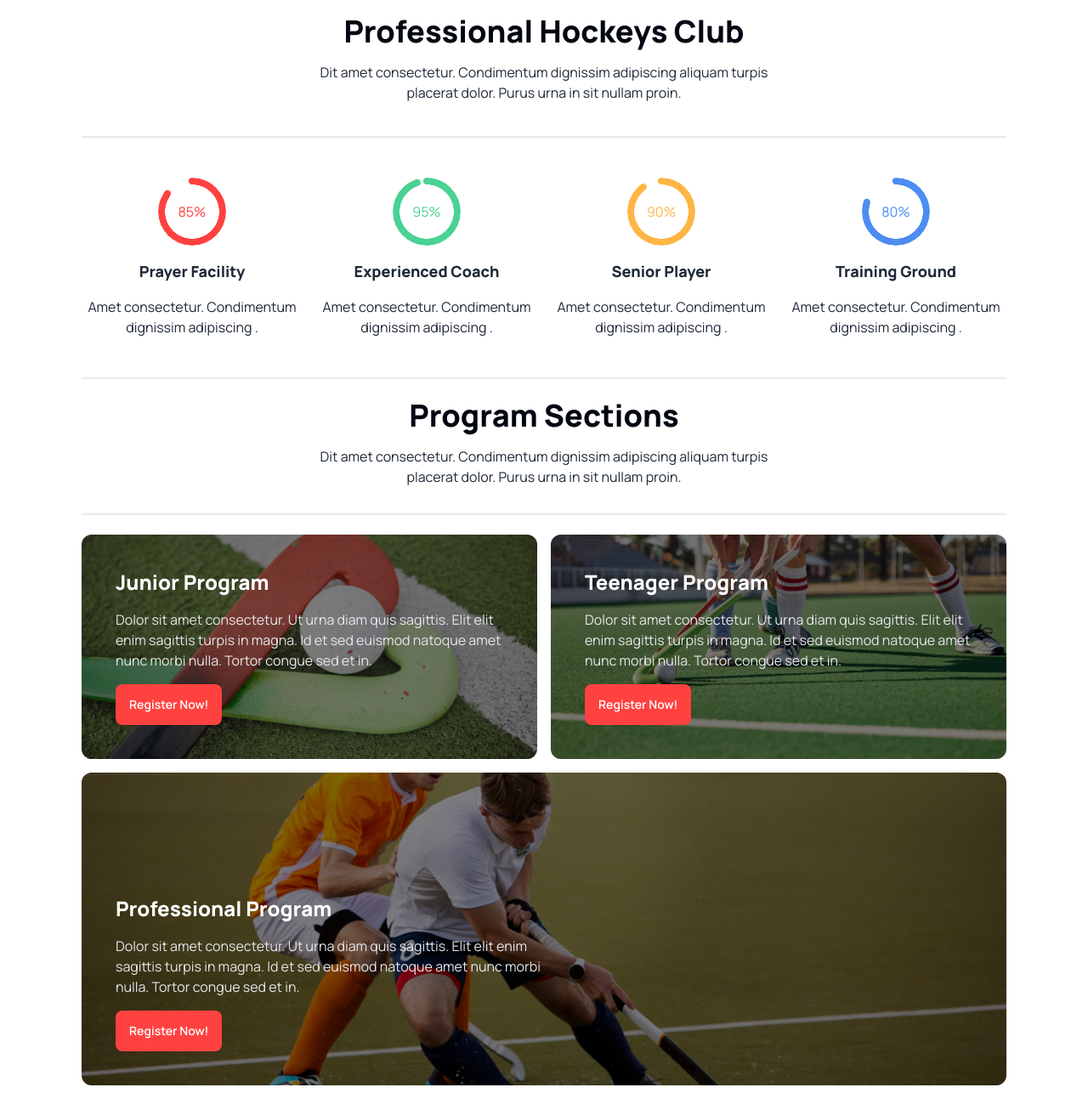
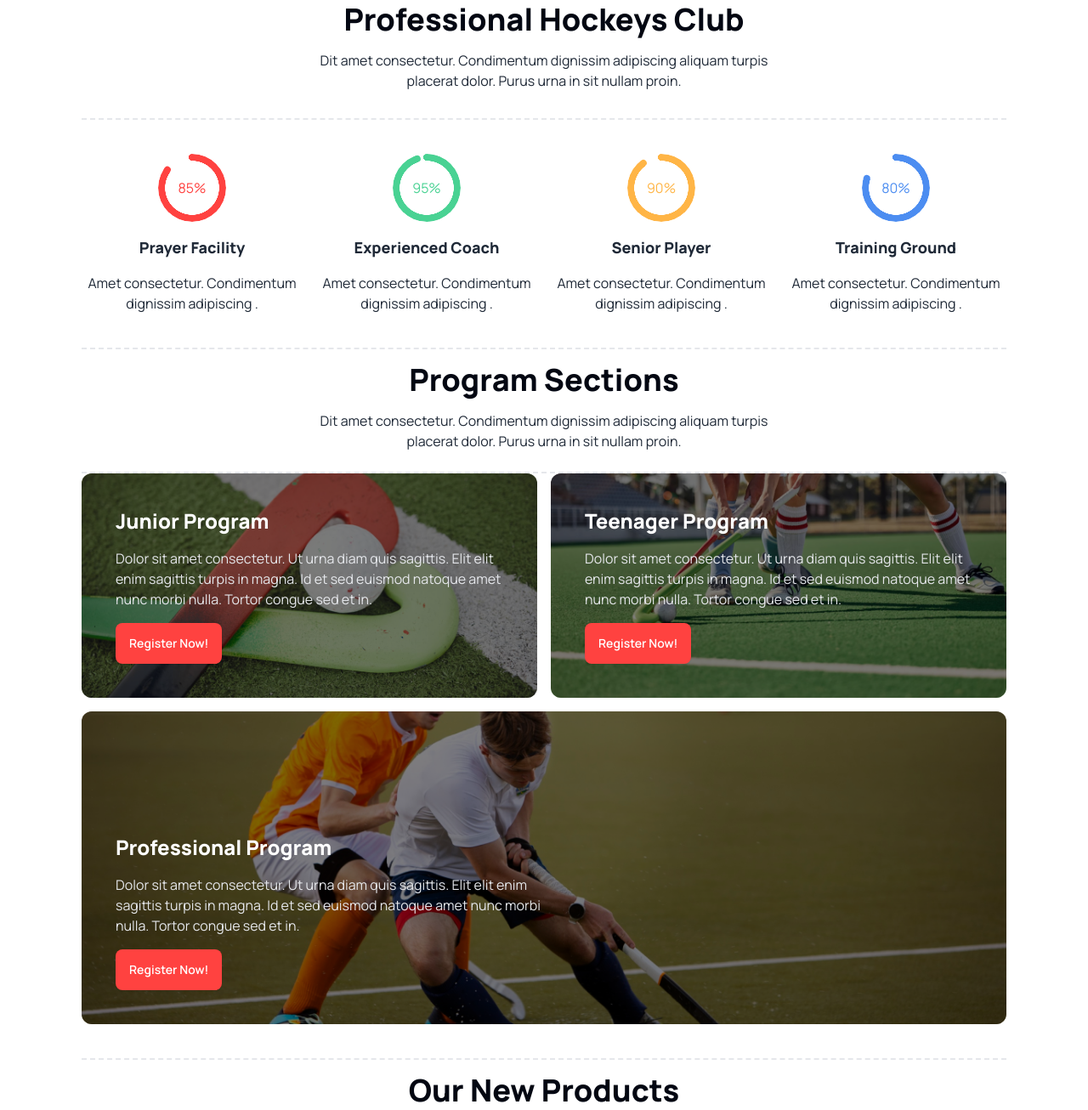
Before and after one commit to shaishabcoding/Hockeys, a plain HTML site: page index.html in a window 1280 px wide. Shown: the part 779-2085 px from the top of the page at 85% size. Drawn offline with nearby package versions, Linux system fonts and the light colour scheme.

Commit message:
change divider dashed

```diff
--- a/index.html
+++ b/index.html
@@ -186,7 +186,7 @@
     <main class="container mx-auto lg:px-20 lg:my-16">
       <!-- Club start -->
       <section class="my-10 mx-4">
-        <div class="divider"></div>
+        <div class="border-t-2 border-gray-200 border-dashed"></div>
         <div class="my-2 lg:my-10">
           <h2
             class="text-2xl lg:text-4xl font-extrabold text-center text-gray-950"
@@ -197,7 +197,7 @@
             Dit amet consectetur. Condimentum dignissim adipiscing aliquam
             turpis placerat dolor. Purus urna in sit nullam proin.
           </p>
-          <div class="divider"></div>
+          <div class="border-t-2 border-gray-200 border-dashed"></div>
           <!-- club card container -->
           <div
             class="my-10 flex flex-col lg:flex-row text-center gap-10 lg:gap-4"
@@ -264,9 +264,9 @@
       <!-- Club end -->
       <!-- Program start -->
       <section class="my-10 mx-4">
-        <div class="divider"></div>
+        <div class="border-t-2 border-gray-200 border-dashed"></div>
         <h2
-          class="text-2xl lg:text-4xl font-extrabold text-center text-gray-950"
+          class="text-2xl lg:text-4xl font-extrabold text-center text-gray-950 mt-4"
         >
           Program Sections
         </h2>
@@ -274,7 +274,7 @@
           Dit amet consectetur. Condimentum dignissim adipiscing aliquam turpis
           placerat dolor. Purus urna in sit nullam proin.
         </p>
-        <div class="divider"></div>
+        <div class="border-t-2 border-gray-200 border-dashed"></div>
         <!-- program card container -->
         <div class="grid grid-cols-1 lg:grid-cols-2 gap-4">
           <!-- card 1 -->
@@ -336,9 +336,9 @@
       <!-- Program end -->
       <!-- Products start -->
       <section class="my-10 mx-4">
-        <div class="divider"></div>
+        <div class="border-t-2 border-gray-200 border-dashed"></div>
         <h2
-          class="text-2xl lg:text-4xl font-extrabold text-center text-gray-950"
+          class="text-2xl lg:text-4xl font-extrabold text-center text-gray-950 mt-4"
         >
           Our New Products
         </h2>
@@ -346,7 +346,7 @@
           Dit amet consectetur. Condimentum dignissim adipiscing aliquam turpis
           placerat dolor. Purus urna in sit nullam proin.
         </p>
-        <div class="divider"></div>
+        <div class="border-t-2 border-gray-200 border-dashed"></div>
         <!-- Products card container -->
         <div class="grid grid-cols-1 lg:grid-cols-2 gap-6 mt-6">
           <!-- card 1 -->
```
